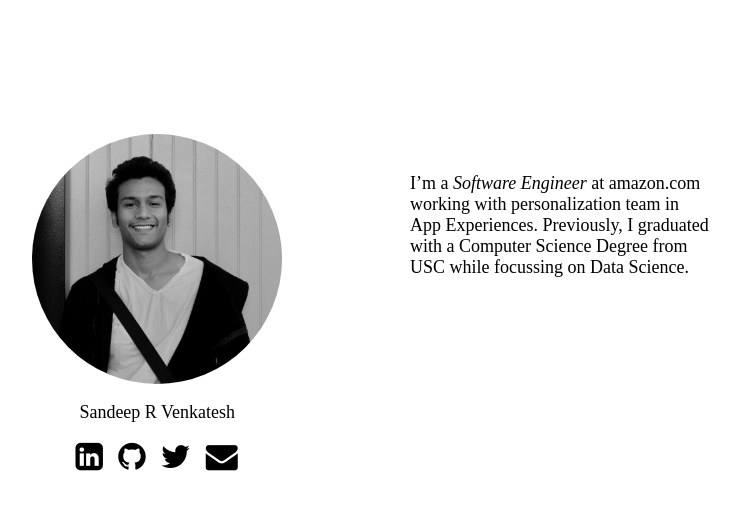
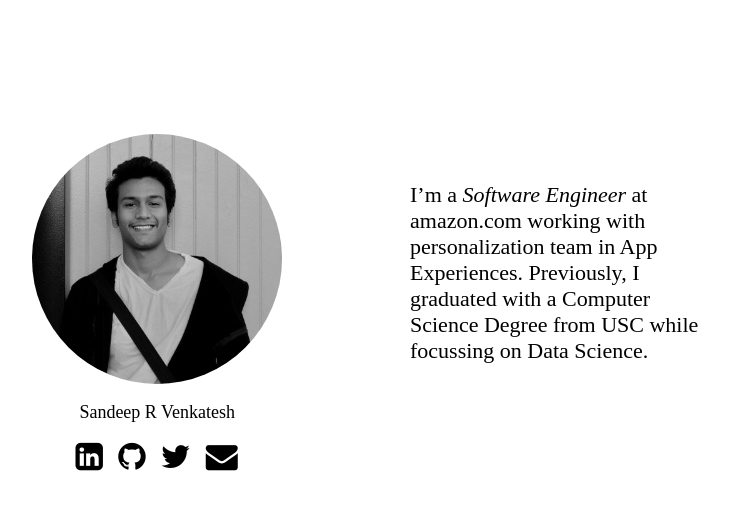
Before and after one commit to rvsandeep/rvsandeep.github.io, a Jekyll site: the page built from index.markdown, in a window 1280 px wide. Shown: the top 510 px of the page, without its empty margins (230-969 px from the left). Built offline with Jekyll 4.4.1, drawn with Linux system fonts in a browser that asks for light colours.

Commit message:
increasing font sizes

```diff
--- a/css/main.scss
+++ b/css/main.scss
@@ -25,7 +25,8 @@
 }
 
 .description {
-  font-size: 18px;
+  font-size: 22px;
+  font-family: serif;
 }
 
 @media (max-width: 750px) {
```
